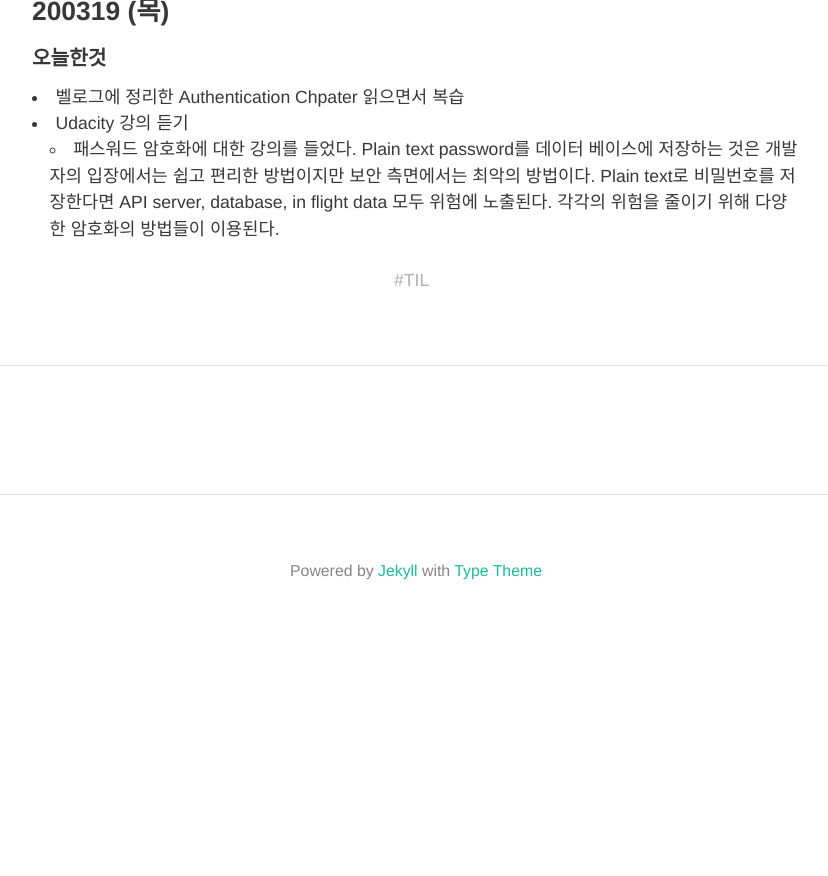
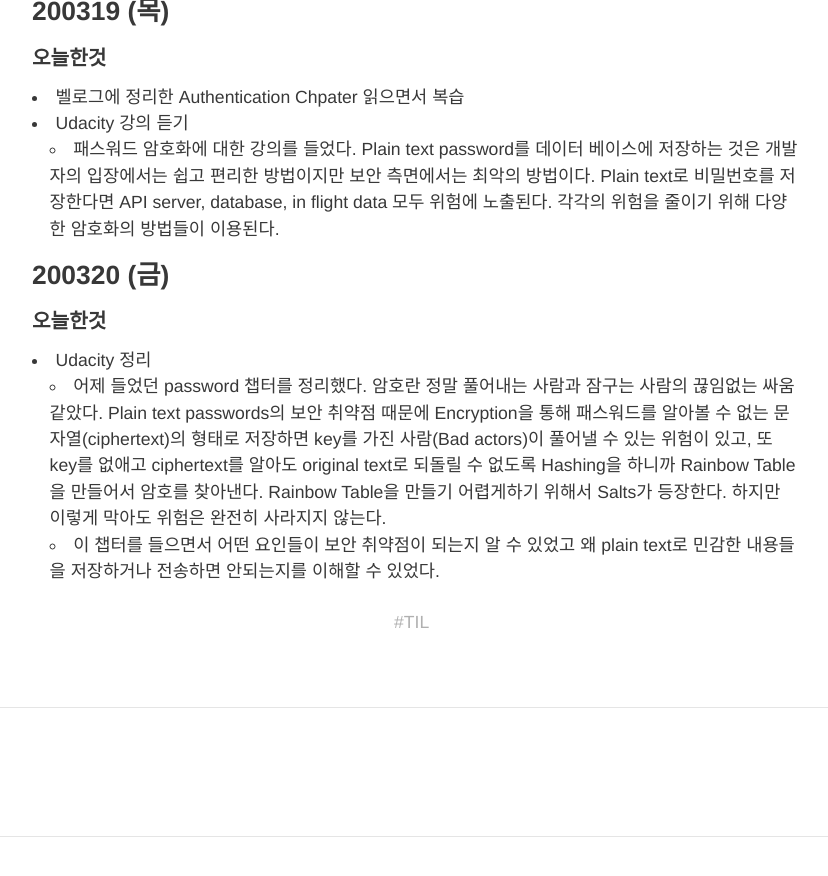
Before and after one commit to HyunlangBan/hyunlangban.github.io, a Jekyll site: the page built from _posts/TIL/2020-03-17-week-til.md, in a window 1280 px wide and 900 px high, scrolled down 1868 px. Shown: the top 876 px of the window, without its empty margins (224-1052 px from the left). Built offline with Jekyll 4.4.1, drawn with Linux system fonts in a browser that asks for light colours; nearby versions of some CDN libraries; some web fonts are replaced; comment, search, counter and statistics services are not loaded; before the commit the page ends 2514 px from its top, so only the background shows below that.

Commit message:
Add 200320 TIL

```diff
--- a/_posts/TIL/2020-03-17-week-til.md
+++ b/_posts/TIL/2020-03-17-week-til.md
@@ -43,3 +43,9 @@ Authentication에 대한 정리를 다 끝내서 기분이 좋았다. 또한 벨
 - 벨로그에 정리한 Authentication Chpater 읽으면서 복습
 - Udacity 강의 듣기
   - 패스워드 암호화에 대한 강의를 들었다. Plain text password를 데이터 베이스에 저장하는 것은 개발자의 입장에서는 쉽고 편리한 방법이지만 보안 측면에서는 최악의 방법이다. Plain text로 비밀번호를 저장한다면 API server, database, in flight data 모두 위험에 노출된다. 각각의 위험을 줄이기 위해 다양한 암호화의 방법들이 이용된다.
+
+### 200320 (금)
+#### 오늘한것
+- Udacity 정리
+  - 어제 들었던 password 챕터를 정리했다. 암호란 정말 풀어내는 사람과 잠구는 사람의 끊임없는 싸움 같았다. Plain text passwords의 보안 취약점 때문에 Encryption을 통해 패스워드를 알아볼 수 없는 문자열(ciphertext)의 형태로 저장하면 key를 가진 사람(Bad actors)이 풀어낼 수 있는 위험이 있고, 또 key를 없애고 ciphertext를 알아도 original text로 되돌릴 수 없도록 Hashing을 하니까 Rainbow Table을 만들어서 암호를 찾아낸다. Rainbow Table을 만들기 어렵게하기 위해서 Salts가 등장한다. 하지만 이렇게 막아도 위험은 완전히 사라지지 않는다.
+  - 이 챕터를 들으면서 어떤 요인들이 보안 취약점이 되는지 알 수 있었고 왜 plain text로 민감한 내용들을 저장하거나 전송하면 안되는지를 이해할 수 있었다.
```
